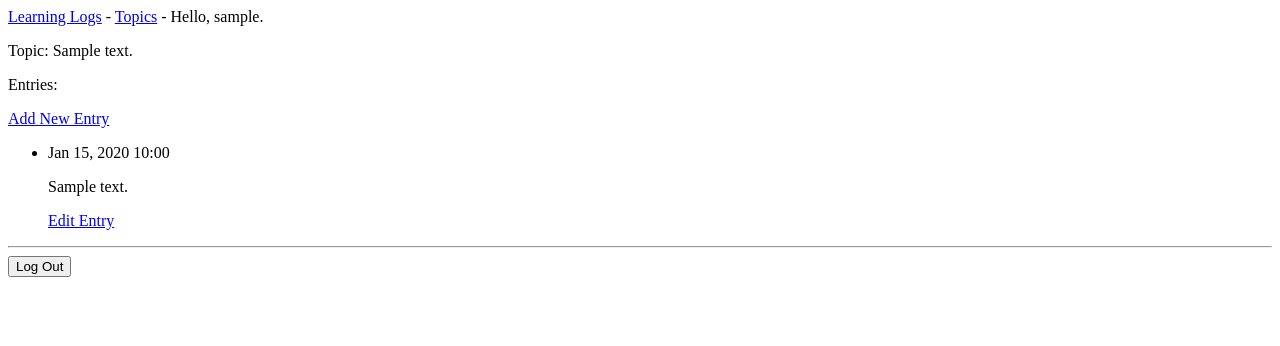
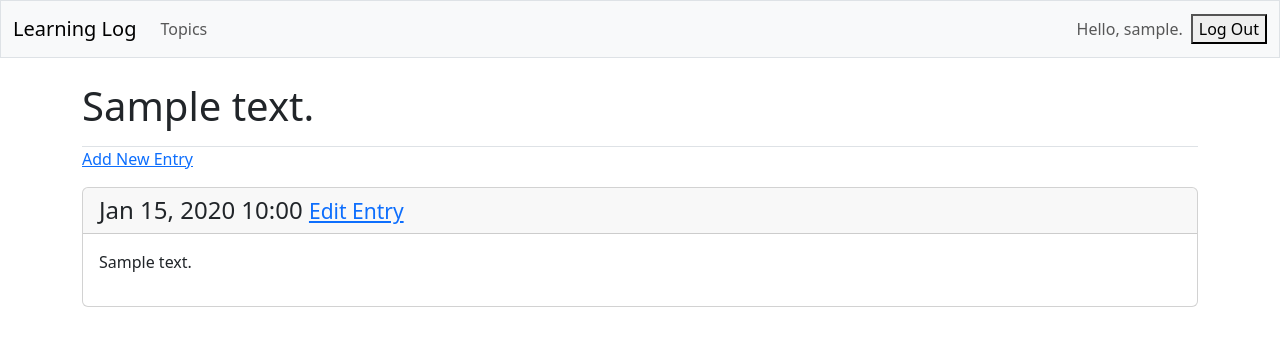
Before and after one commit to monicars2003/project3_webapplication, a Django app: page /topics/1/ in a window 1280 px wide. Shown: the top 346 px of the page. Run offline with Django 5.2, Linux system fonts and the light colour scheme; a user stored in the database is signed in; tables that the repository leaves empty hold one stand-in row (values such as "Sample post"); some libraries are stand-ins or nearby versions.

Commit message:
Add learning_log folder and all files as normal folder

```diff
--- a/learning_log/learning_logs/templates/learning_logs/base.html
+++ b/learning_log/learning_logs/templates/learning_logs/base.html
@@ -1,20 +1,71 @@
-<p>
-    <a href="{% url 'learning_logs:index' %}">Learning Logs</a> -
-    <a href="{% url 'learning_logs:topics' %}">Topics</a> -
-    {% if user.is_authenticated %}
-        Hello, {{ user.username }}.
-    {% else %}
-        <a href="{% url 'accounts:register' %}">Register</a> -
-        <a href="{% url 'accounts:login' %}">Log In</a> -
-    {% endif %}
-</p>
+<!doctype html>
+<html lang="en">
+<head>
+    <meta charset="utf-8">
+    <meta name="viewport" content="width=device-width, initial-scale=1">
+    <title>Learning Log</title>
 
-{% block content %} {% endblock content %}
+    {% load django_bootstrap5 %}
+    {% bootstrap_css %}
+    {% bootstrap_javascript %}
 
-{% if user.is_authenticated %}
-    <hr />
-    <form action="{% url 'accounts:logout' %}" method='post'>
-        {% csrf_token %}
-        <button name='submit'>Log Out</button>
-    </form>
-{% endif %}
+</head>
+
+<body>
+    <nav class="navbar navbar-expand-md navbar-light bg-light mb-4 border">
+        <div class="container-fluid">
+            <a class="navbar-brand" href="{% url 'learning_logs:index' %}">
+                Learning Log</a>
+            <button class="navbar-toggler" type="button" data-bs-toggle="collapse"
+            data-bs-target="#navbarCollapse" aria-controls="navbarCollapse"
+            aria-expanded="false" aria-label="Toggle navigation">
+            <span class="navbar-toggler-icon"></span>
+            </button>
+        <div class="collapse navbar-collapse" id="navbarCollapse">
+            <ul class="navbar-nav me-auto mb-2 mb-md-0">
+                <li class="nav-item">
+                 <a class="nav-link" href="{% url 'learning_logs:topics' %}">
+                        Topics</a></li>
+            </ul> <!-- End of links on left of navbar-->
+
+            <!--Account-related links-->
+            <ul class="navbar-nav ms-auto mb-2 mb-md-0">
+
+                {% if user.is_authenticated %}
+                    <li class="nav-item">
+                        <span class="navbar-text me-2">Hello, {{ user.username }}.
+                        </span></li>
+                {% else %}
+                    <li class="nav-item">
+                        <a class="nav-link" href="{% url 'accounts:register' %}">
+                            Register</a></li>
+                    <li class="nav-item">
+                        <a class="nav-link" href="{% url 'accounts:login' %}">
+                            Log In</a></li>
+                {% endif %}
+
+            </ul> <!--End of account-related links-->
+
+            {% if user.is_authenticated %}
+                <form action="{% url 'accounts:logout' %}" method='post'>
+                    {% csrf_token %}
+                    <button name='submit' class="btn-outline-secondary btn-sm">Log Out</button>
+                </form>
+            {% endif %}
+        </div> <!--Closes collapsible parts of navbar-->
+
+        </div> <!--Closes navbar's container-->
+    </nav> <!--End of navbar-->
+
+    <main class="container">
+        <div class="pb-2 mb2 border-bottom">
+            {% block page_header %}{% endblock page_header %}
+        </div>
+    <div>
+        {% block content %} {% endblock content %}
+    </div>
+</main>
+
+
+</body>
+</html>
--- a/learning_log/learning_logs/templates/learning_logs/topic.html
+++ b/learning_log/learning_logs/templates/learning_logs/topic.html
@@ -1,25 +1,24 @@
 {% extends 'learning_logs/base.html' %}
 
+{% block page_header %}
+    <h1>{{ topic.text }}</h1>
+{% endblock page_header %}
+
 {% block content %}
+    <p>
+        <a href="{% url 'learning_logs:new_entry' topic.id %}">Add New Entry</a>
+    </p>
 
-<p>Topic: {{topic.text}}</p>
-
-<p>Entries:</p>
-<p>
-    <a href="{% url 'learning_logs:new_entry' topic.id %}">Add New Entry</a>
-</p>
-<ul>
     {% for entry in entries %}
-        <li>
-            <p>{{ entry.date_added|date:'M d, Y H:i' }}</p>
-            <p>{{ entry.text|linebreaks }}</p>
-            <p>
-                <a href="{% url 'learning_logs:edit_entry' entry.id %}">
-                    Edit Entry</a></p>
-        </li>
+        <div class="card mb-3">
+            <h4 class="card-header">
+                {{ entry.date_added|date:'M d, Y H:i' }}
+                <small><a href="{% url 'learning_logs:edit_entry' entry.id %}">Edit Entry</a></small>
+            </h4>
+        <div class="card-body">{{ entry.text|linebreaks }}</div>
+        </div>
     {% empty %}
-        <li>There are no entries for this topic yet.</li>
+        <p>There are no entries for this topic yet.</p>
     {% endfor %}
-</ul>
 
 {% endblock content %}
--- a/learning_log/learning_logs/views.py
+++ b/learning_log/learning_logs/views.py
@@ -57,7 +57,7 @@ def new_entry(request, topic_id):
             new_entry = form.save(commit=False)
             new_entry.topic = topic
             new_entry.save()
-            return redirect('earning_logs:topic', topic_id=topic_id)
+            return redirect('learning_logs:topic', topic_id=topic_id)
 
     context = {'topic': topic, 'form' : form}
     return render(request, 'learning_logs/new_entry.html', context)
--- /dev/null
+++ b/learning_log/requirements.txt
@@ -0,0 +1,5 @@
+asgiref==3.11.0
+Django==6.0
+django-bootstrap5==25.3
+platformshconfig==2.4.0
+sqlparse==0.5.4
--- /dev/null
+++ b/learning_log/requirements_remote.txt
@@ -0,0 +1,3 @@
+# Requirements for live project.
+gunicorn
+psycopg2
```
Also changed, not shown: learning_log/accounts/templates/registration/login.html (+7 -3 lines), learning_log/learning_logs/templates/learning_logs/index.html (+12 -5 lines), learning_log/learning_logs/templates/learning_logs/topics.html (+12 -8 lines), learning_log/ll_project/settings.py (+30 -0 lines), learning_log/.platform.app.yaml (added), learning_log/.platform/routes.yaml (added), learning_log/.platform/services.yaml (added), 1 other file.
